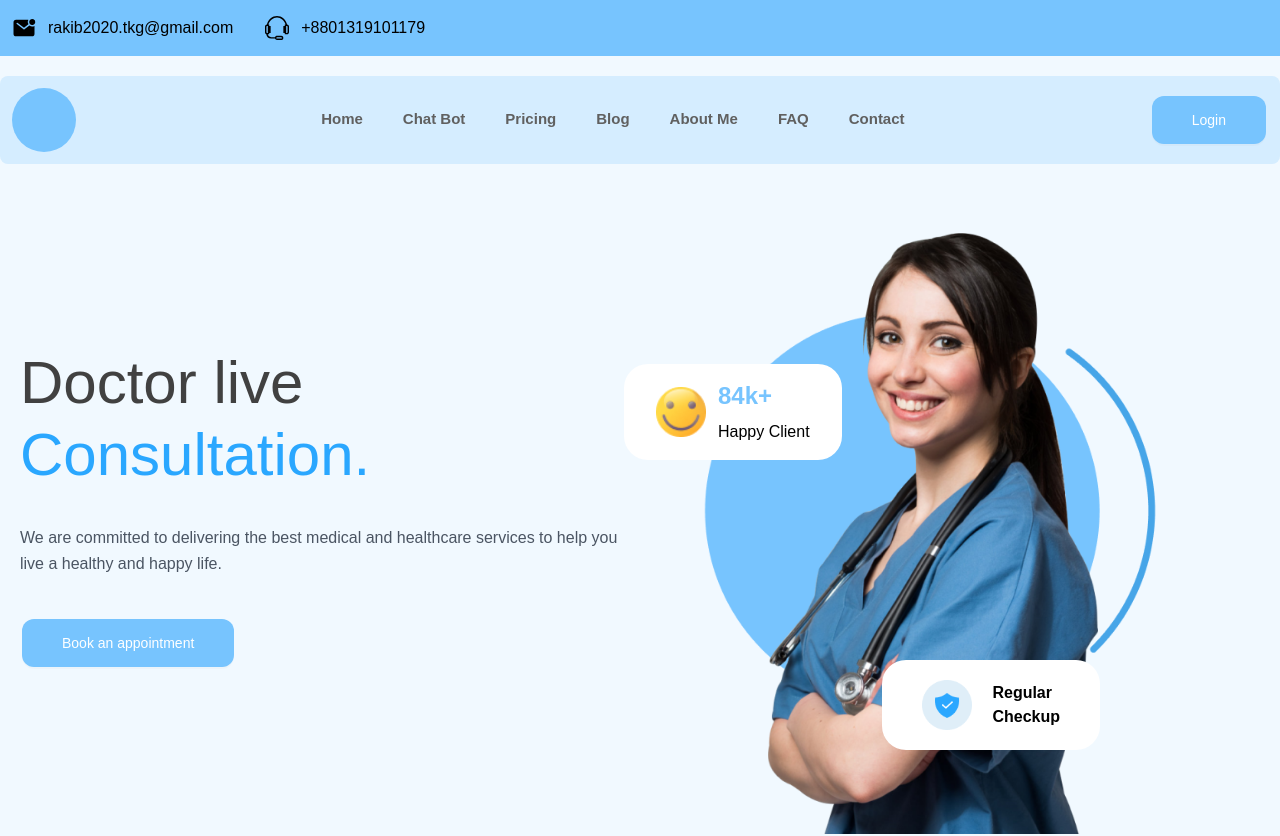
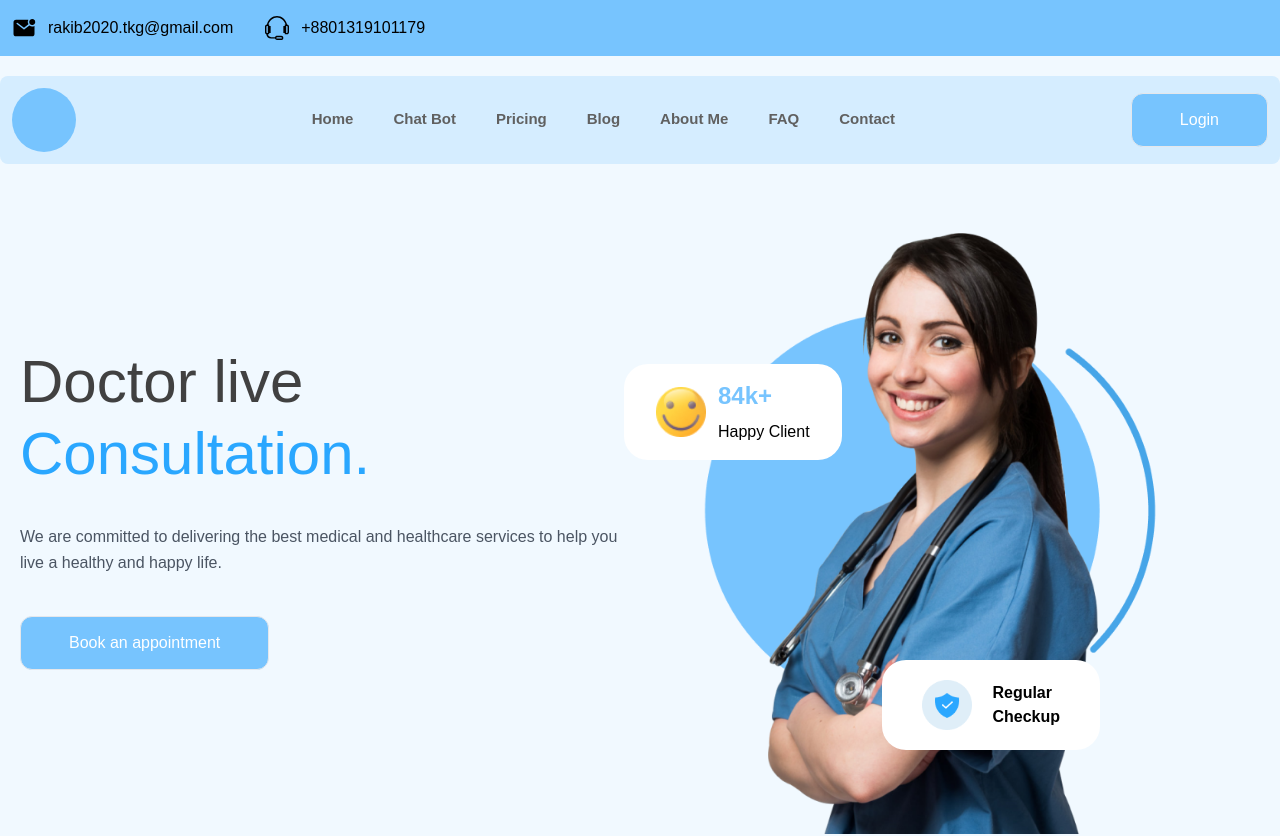
Before and after one commit to rakibislam2233/doctor-appointment, a Next.js app: page / in a window 1280 px wide. Shown: the top 836 px of the page. Built offline with nearby package versions, Linux system fonts and the light colour scheme; a web font is replaced by a local one.

Commit message:
Added custom loading button

```diff
--- a/next.config.mjs
+++ b/next.config.mjs
@@ -1,4 +1,12 @@
 /** @type {import('next').NextConfig} */
-const nextConfig = {};
+const nextConfig = {
+    images: {
+        remotePatterns: [
+          {
+            hostname: '**',
+          },
+        ],
+      },
+};
 
 export default nextConfig;
--- a/src/components/Pages/Home/About-Us.tsx
+++ b/src/components/Pages/Home/About-Us.tsx
@@ -23,7 +23,7 @@ const AboutUs = () => {
             </p>
 
             <div className="mt-5">
-              <CustomButton hover>See More</CustomButton>
+              <CustomButton>See More</CustomButton>
             </div>
           </div>
         </div>
--- a/src/components/Pages/Home/HeroSection.tsx
+++ b/src/components/Pages/Home/HeroSection.tsx
@@ -25,7 +25,7 @@ const HeroSection = () => {
           </p>
           {/* Appointment button */}
           <div className="space-x-5">
-            <CustomButton  hover>Book an appointment</CustomButton>
+            <CustomButton >Book an appointment</CustomButton>
           </div>
         </div>
 
--- a/src/components/Pages/Home/Review.tsx
+++ b/src/components/Pages/Home/Review.tsx
@@ -3,13 +3,14 @@ import Slider from "react-slick";
 import MainContainer from "@/components/Shared/MainContainer/MainContainer";
 import "slick-carousel/slick/slick.css";
 import "slick-carousel/slick/slick-theme.css";
+import Image from "next/image";
 const reviews = [
   {
     id: 1,
-    name: "Elza R",
+    name: "Elba R",
     location: "New York, USA",
     review:
-      "Navigating my husband's chronic illness felt overwhelming until we joined Clinivea. Our MVR has been with us every step of the way, ensuring we make informed decisions.",
+      "Navigating my husband's chronic illness felt overwhelming until we joined Cline. Our MVR has been with us every step of the way, ensuring we make informed decisions.",
     image: "https://via.placeholder.com/150",
     rating: 5,
   },
@@ -18,7 +19,7 @@ const reviews = [
     name: "John D",
     location: "California, USA",
     review:
-      "Amazing service! Clinivea helped us find clarity during challenging times and provided the best solutions for my family.",
+      "Amazing service! Cline helped us find clarity during challenging times and provided the best solutions for my family.",
     image: "https://via.placeholder.com/150",
     rating: 4,
   },
@@ -48,7 +49,9 @@ const Review = () => {
             <div key={review.id} className="flex items-center justify-center p-10">
               <div className="flex bg-white rounded-xl shadow-lg w-2/3">
                 <div className="w-1/3 p-5">
-                  <img
+                  <Image
+                  width={500}
+                  height={500}
                     src={review.image}
                     alt={review.name}
                     className="rounded-xl object-cover w-full h-full"
--- a/src/components/Shared/Navbar/Navbar.tsx
+++ b/src/components/Shared/Navbar/Navbar.tsx
@@ -51,7 +51,7 @@ const Navbar = () => {
          ))}
        </ul>
        <div>
-        <CustomButton hover>
+        <CustomButton>
            Login
         </CustomButton>
        </div>
--- a/src/components/UI/CustomButton.tsx
+++ b/src/components/UI/CustomButton.tsx
@@ -1,12 +1,8 @@
 /* eslint-disable react/prop-types */
 "use client";
 import React from "react";
-import { Button } from "antd";
-
 // Define types for props
 interface CustomButtonProps {
-  loading?: boolean;
-  hover?: boolean; // New hover prop
   children: React.ReactNode;
   className?: string;
   border?: boolean;
@@ -15,52 +11,15 @@ interface CustomButtonProps {
 }
 
 const CustomButton: React.FC<CustomButtonProps> = ({
-  loading = false,
-  hover = false, // Default to true (hover effect is enabled by default)
   children,
   className = "",
-  border = false,
-  onClick,
-  onChange,
 }) => {
   return (
-    <div
-      className={`${
-        border ? "w-full border-2 border-[#77C4FE]" : ""
-      } p-0.5 rounded-xl inline-block`}
+    <button
+      className={`${className} bg-[#77C4FE] flex px-12 py-3.5 justify-center border items-center gap-5 text-white rounded-xl hover:bg-transparent hover:border-[#77C4FE] hover:text-[#77C4FE] transition-all duration-500`}
     >
-      <Button
-        type="default"
-        htmlType="submit"
-        loading={loading}
-        className={`${className} w-full bg-[#77C4FE] flex px-10 py-6 justify-center items-center gap-5 text-white ${
-          border ? "rounded-lg" : "rounded-xl"
-        } transition-all duration-500`}
-        style={{
-          backgroundColor: "#77C4FE", // Custom background color
-          border: border ? "2px solid #77C4FE" : "none", // Custom border
-        }}
-        // Conditionally apply hover effects based on the hover prop
-        onMouseEnter={(e) => {
-          if (hover) {
-            e.currentTarget.style.backgroundColor = "transparent"; // Transparent on hover
-            e.currentTarget.style.color = "#77C4FE"; // Change text color on hover
-            e.currentTarget.style.border = "2px solid #77C4FE"; // Keep the custom border color
-          }
-        }}
-        onMouseLeave={(e) => {
-          if (hover) {
-            e.currentTarget.style.backgroundColor = "#77C4FE"; // Restore background color
-            e.currentTarget.style.color = "#ffffff"; // Restore text color
-            e.currentTarget.style.border = "2px solid #77C4FE"; // Keep the custom border color
-          }
-        }}
-        onClick={onClick}
-        onChange={onChange}
-      >
-        {children}
-      </Button>
-    </div>
+      {children}
+    </button>
   );
 };
 
--- /dev/null
+++ b/src/components/UI/CustomLoadingButton.tsx
@@ -0,0 +1,41 @@
+/* eslint-disable react/prop-types */
+"use client";
+import React from "react";
+import { Button } from "antd";
+
+// Define types for props
+interface CustomLoadingButtonProps {
+  loading?: boolean;
+  hover?: boolean; // New hover prop
+  children: React.ReactNode;
+  className?: string;
+  border?: boolean;
+  onClick?: (e: React.MouseEvent<HTMLElement>) => void;
+  onChange?: (e: React.MouseEvent<HTMLElement>) => void;
+}
+
+const CustomLoadingButton: React.FC<CustomLoadingButtonProps> = ({
+  loading = false,
+  children,
+  className = "",
+  onClick,
+  onChange,
+}) => {
+  return (
+    <Button
+      type="default"
+      htmlType="submit"
+      loading={loading}
+      className={`${className} w-full bg-[#77C4FE] flex px-10 py-6 justify-center items-center gap-5 text-white  transition-all duration-500`}
+      style={{
+        backgroundColor: "#77C4FE",
+      }}
+      onClick={onClick}
+      onChange={onChange}
+    >
+      {children}
+    </Button>
+  );
+};
+
+export default CustomLoadingButton;
```
